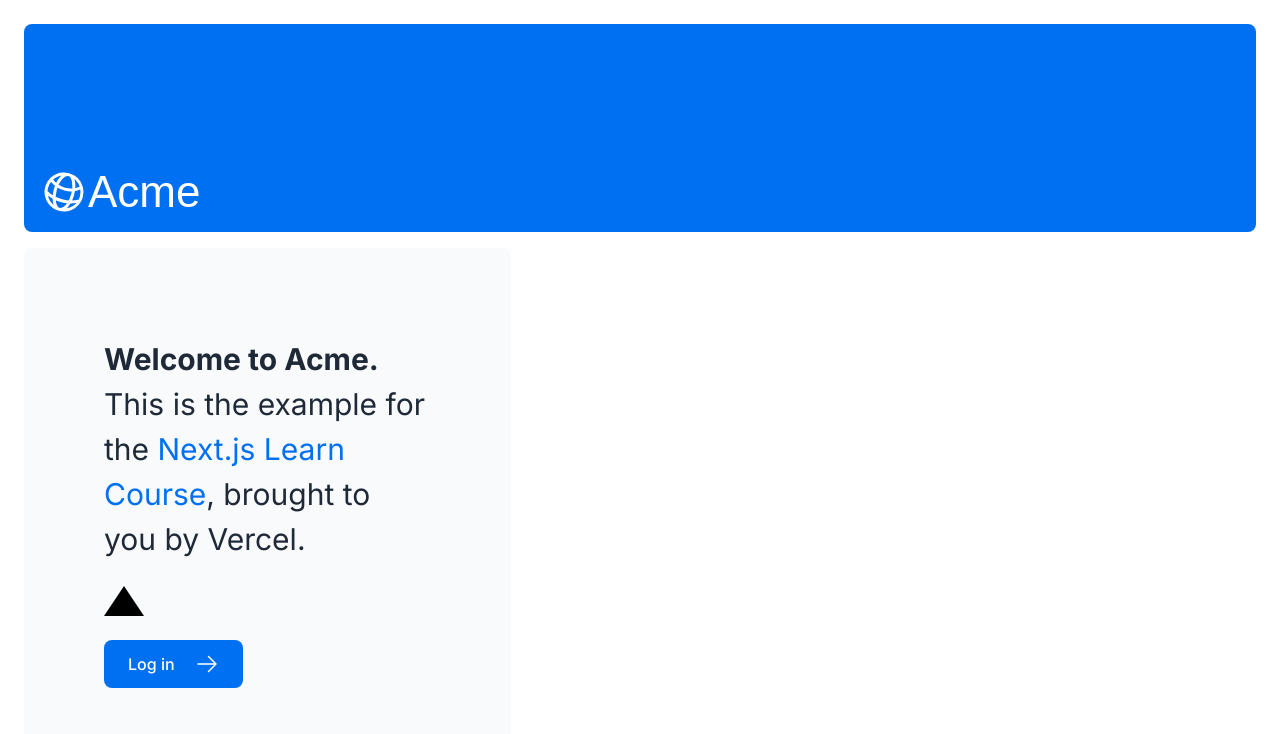
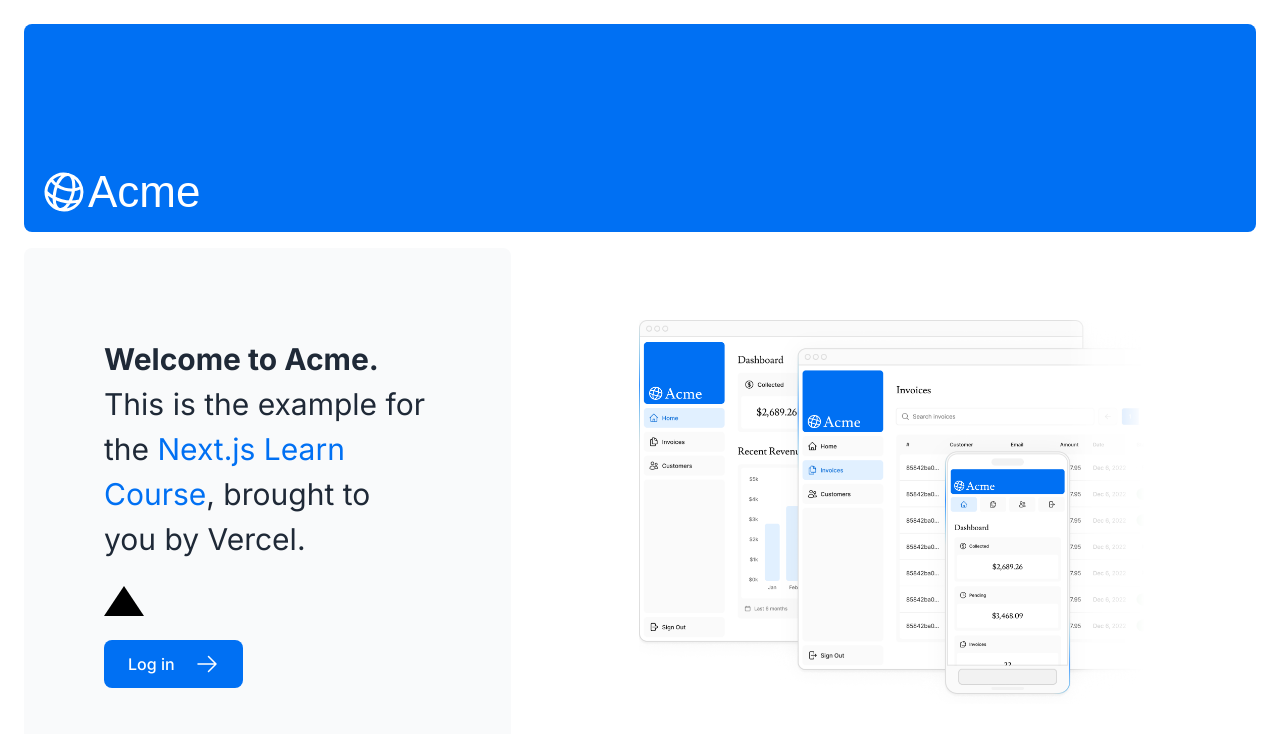
Before and after one commit to aogallo/nextjs-14-tutorial, a Next.js app: page / in a window 1280 px wide. Shown: the top 734 px of the page. Built offline with nearby package versions, Linux system fonts and the light colour scheme; a web font is replaced by a local one.

Commit message:
complete the chapter 3
optimize fonts and images

```diff
--- a/app/page.tsx
+++ b/app/page.tsx
@@ -2,6 +2,7 @@
 import { ArrowRightIcon } from '@heroicons/react/24/outline';
 import Link from 'next/link';
 import styles from '@/app/ui/home.module.css';
+import Image from 'next/image';
 
 export default function Page() {
   return (
@@ -28,6 +29,20 @@
         </div>
         <div className="flex items-center justify-center p-6 md:w-3/5 md:px-28 md:py-12">
           {/* Add Hero Images Here */}
+          <Image
+            src="/hero-desktop.png"
+            width={1000}
+            height={760}
+            className="hidden md:block"
+            alt="Screenshots of the dashboard"
+          />
+          <Image
+            src="/hero-mobile.png"
+            width={560}
+            height={620}
+            alt="mobile"
+            className="block md:hidden"
+          />
         </div>
       </div>
     </main>
```
